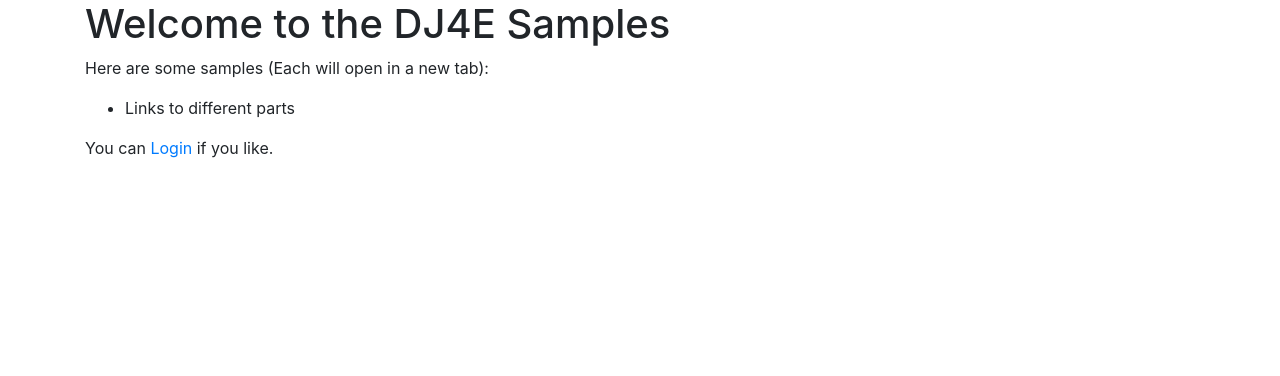
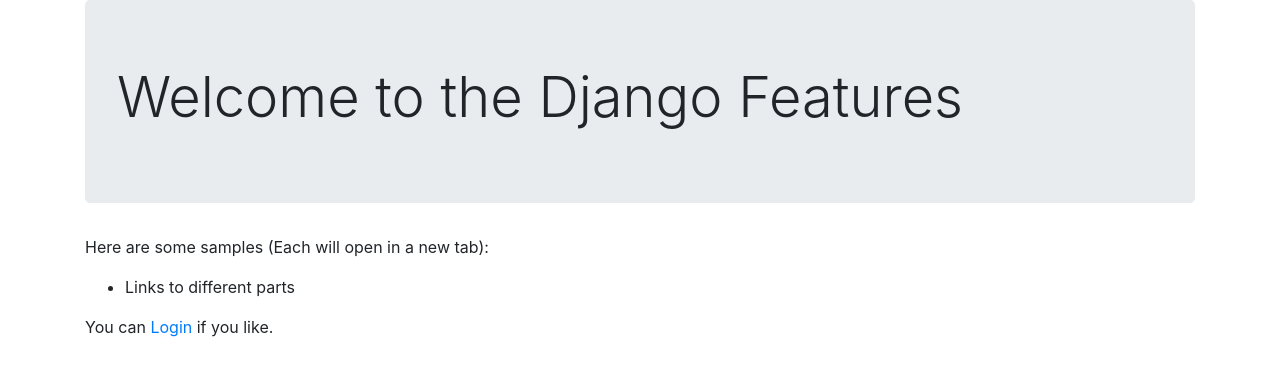
Before and after one commit to hakimks/djangofeatures, a Django app: page / in a window 1280 px wide. Shown: the top 376 px of the page. Run offline with Django 3.2, Linux system fonts and the light colour scheme; some libraries are stand-ins or nearby versions.

Commit message:
added jumbotron

```diff
--- a/templates/home/main.html
+++ b/templates/home/main.html
@@ -1,6 +1,8 @@
 {% extends "base.html" %}
 {% block content%}
-        <h1>Welcome to the DJ4E Samples</h1>
+<div class="jumbotron">
+    <h1 class="display-4">Welcome to the Django Features</h1>
+</div>
         <p>
         Here are some samples (Each will open in a new tab):
         <ul>
```
